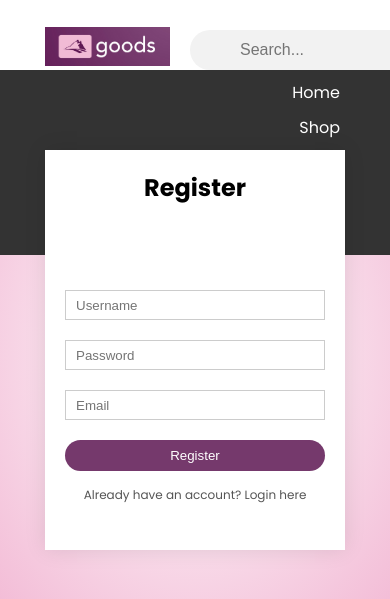
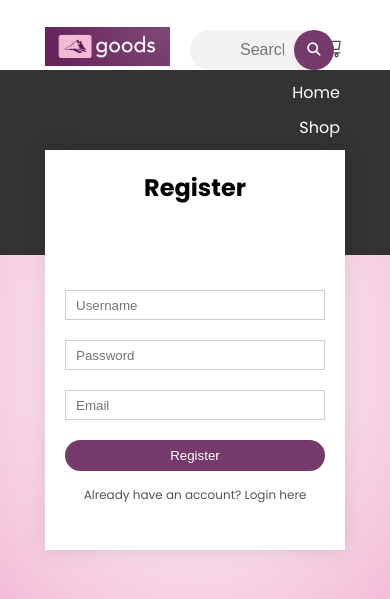
Before and after one commit to AlexIongChiNga/CISC3003-WebDev-ProjectAssgn, a PHP site: page /site/register.php in a window 390 px wide, with the pointer over the restyled element; the page is wider, and only the part inside the window is pictured. Shown: the top 599 px of that part. Run offline with PHP 8.4, Linux system fonts and the light colour scheme; some libraries are stand-ins or nearby versions.

Commit message:
search bar

```diff
--- a/site/css/styles.css
+++ b/site/css/styles.css
@@ -716,3 +716,27 @@ form a {
     display: none;
   }
 }
+@media only screen and (max-width: 1439px) {
+  .search-container:hover #search-input,
+  #search-input:focus {
+    width: 29rem;
+  }
+}
+@media only screen and (max-width: 1024px) {
+  .search-container:hover #search-input,
+  #search-input:focus {
+    width: 23rem;
+  }
+}
+@media only screen and (max-width: 426px) {
+  .search-container:hover #search-input,
+  #search-input:focus {
+    width: 9rem;
+  }
+}
+@media only screen and (max-width: 376px) {
+  .search-container:hover #search-input,
+  #search-input:focus {
+    width: 1rem;
+  }
+}
```
